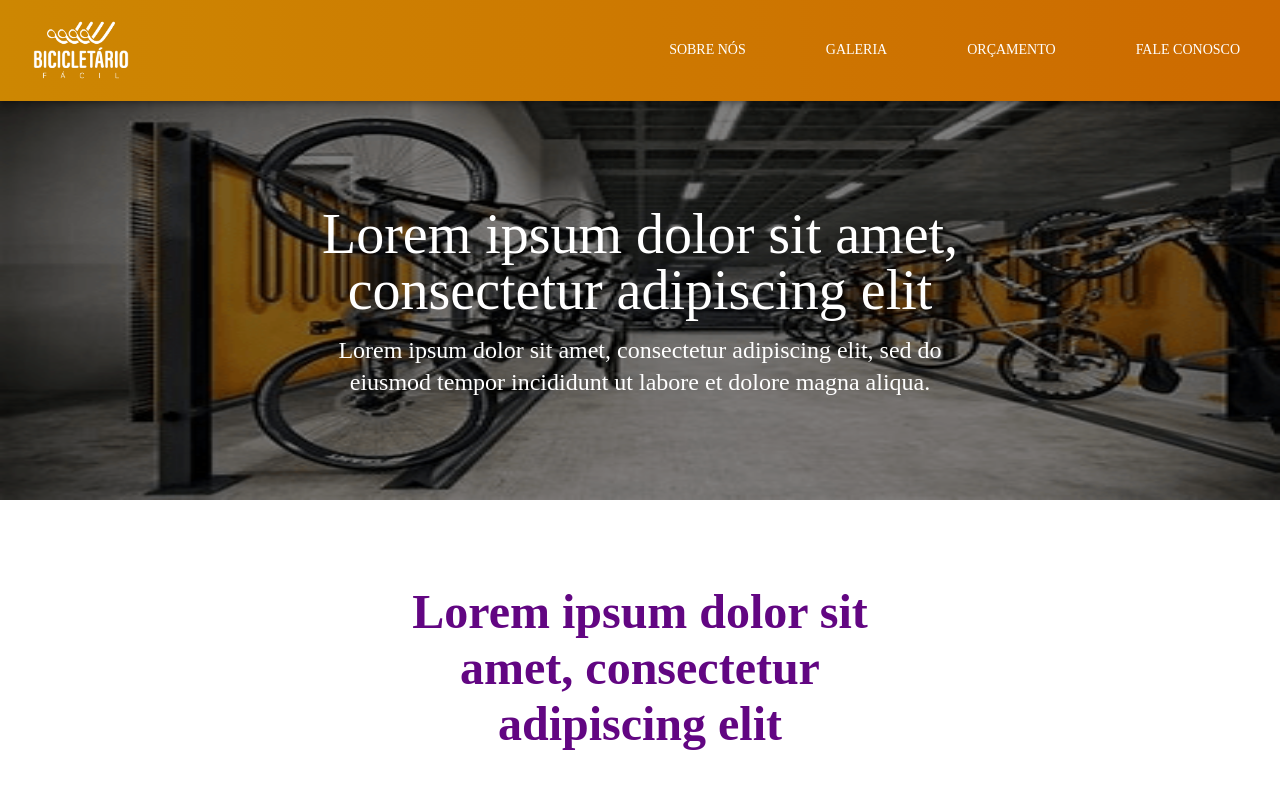
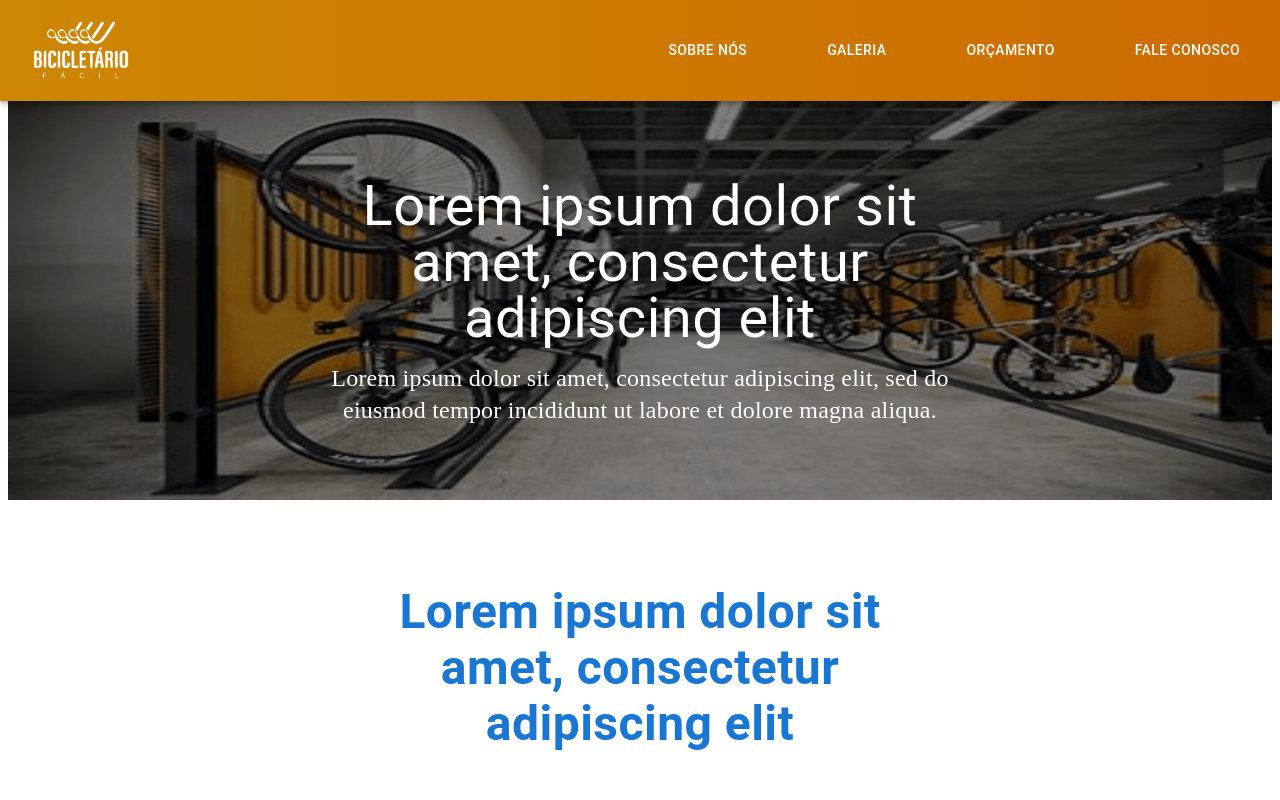
Before and after one commit to VictorHugoBN/bicicletario, a React (Vite) app: page / in a window 1280 px wide. Shown: the top 800 px of the page. Built offline with nearby package versions, Linux system fonts and the light colour scheme; a web font is replaced by a local one.

Commit message:
atualização

```diff
--- a/src/App.tsx
+++ b/src/App.tsx
@@ -1,19 +1,14 @@
-import { ThemeProvider } from '@mui/material';
-import { theme } from './styles/theme';
-import { Home } from './pages/Home';
-import './App.css';
-import { BrowserRouter, Route, Routes } from 'react-router-dom';
-import { SobreNos } from './pages/SobreNos';
-
-export default function App() {
+import { Outlet } from 'react-router-dom';
+import Header from './components/header/Header';
+import Footer from './components/footer/Footer';
+function App() {
   return (
-    <ThemeProvider theme={theme}>
-      <BrowserRouter>
-        <Routes>
-          <Route path="/" element={<Home />}></Route>
-          <Route path="/sobreNos" element={<SobreNos />}></Route>
-        </Routes>
-      </BrowserRouter>
-    </ThemeProvider>
+    <div>
+      <Header />
+      <Outlet />
+      <Footer />
+    </div>
   );
 }
+
+export default App;
--- a/src/main.tsx
+++ b/src/main.tsx
@@ -1,10 +1,36 @@
 import React from 'react';
 import ReactDOM from 'react-dom/client';
-import App from './App.tsx';
-import './index.css';
+import App from './App.jsx';
+import { createBrowserRouter, RouterProvider } from 'react-router-dom';
+import { Home } from './pages/Home/index.js';
+import { SobreNos } from './pages/SobreNos/index.js';
+import Error from './pages/Error/Index.js';
 
-ReactDOM.createRoot(document.getElementById('root')!).render(
-  <React.StrictMode>
-    <App />
-  </React.StrictMode>,
-);
+const router = createBrowserRouter([
+  {
+    path: '/',
+    element: <App />,
+    errorElement: <Error />,
+    children: [
+      {
+        path: '/',
+        element: <Home />,
+      },
+      {
+        path: 'sobrenos',
+        element: <SobreNos />,
+      },
+    ],
+  },
+]);
+
+const rootElement = document.getElementById('root');
+if (rootElement) {
+  ReactDOM.createRoot(rootElement).render(
+    <React.StrictMode>
+      <RouterProvider router={router} />
+    </React.StrictMode>,
+  );
+} else {
+  console.error('Element with ID "root" not found.');
+}
--- /dev/null
+++ b/src/pages/Error/Index.tsx
@@ -0,0 +1,9 @@
+const Error = () => {
+  return (
+    <div>
+      <h1>Error 404!</h1>
+    </div>
+  );
+};
+
+export default Error;
--- a/src/pages/Home/index.tsx
+++ b/src/pages/Home/index.tsx
@@ -7,16 +7,12 @@ import KeyboardArrowLeftIcon from '@mui/icons-material/KeyboardArrowLeft';
 import TodayIcon from '@mui/icons-material/Today';
 import PhoneIcon from '@mui/icons-material/Phone';
 import PhotoLibraryIcon from '@mui/icons-material/PhotoLibrary';
-import Footer from '../../components/footer/Footer';
-
 import bicicletarioPng from '../../../public/assets/bicicletarioHome.png';
-import Header from '../../components/header/Header';
 import { theme } from '../../styles/theme';
 
 export const Home = () => {
   return (
     <>
-      <Header />
       <Box sx={{ position: 'relative', marginTop: '100px' }}>
         <img
           src={bicicletarioPng}
@@ -335,7 +331,6 @@ export const Home = () => {
           </Box>
         </Box>
       </Box>
-      <Footer />
     </>
   );
 };
```
